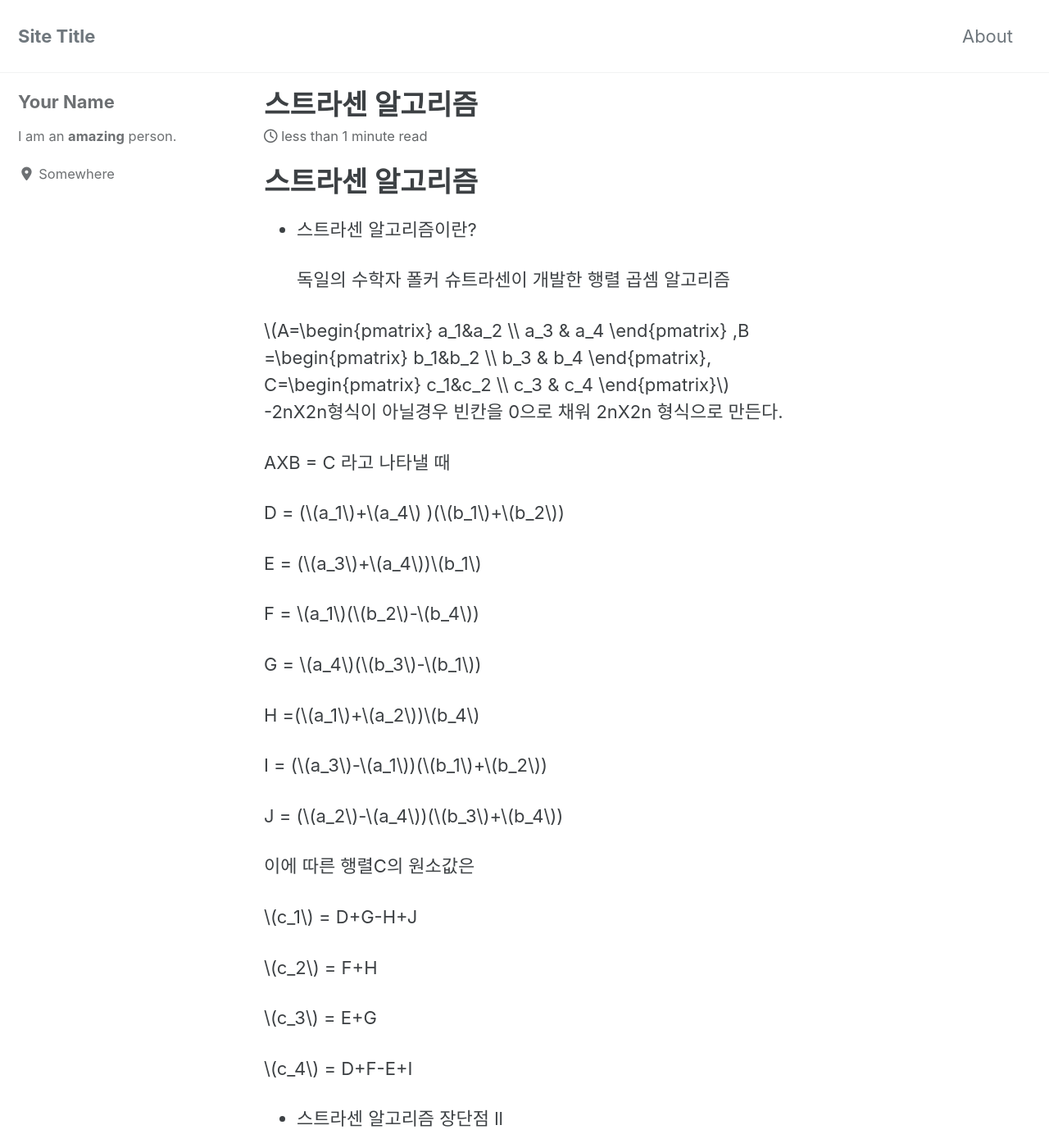
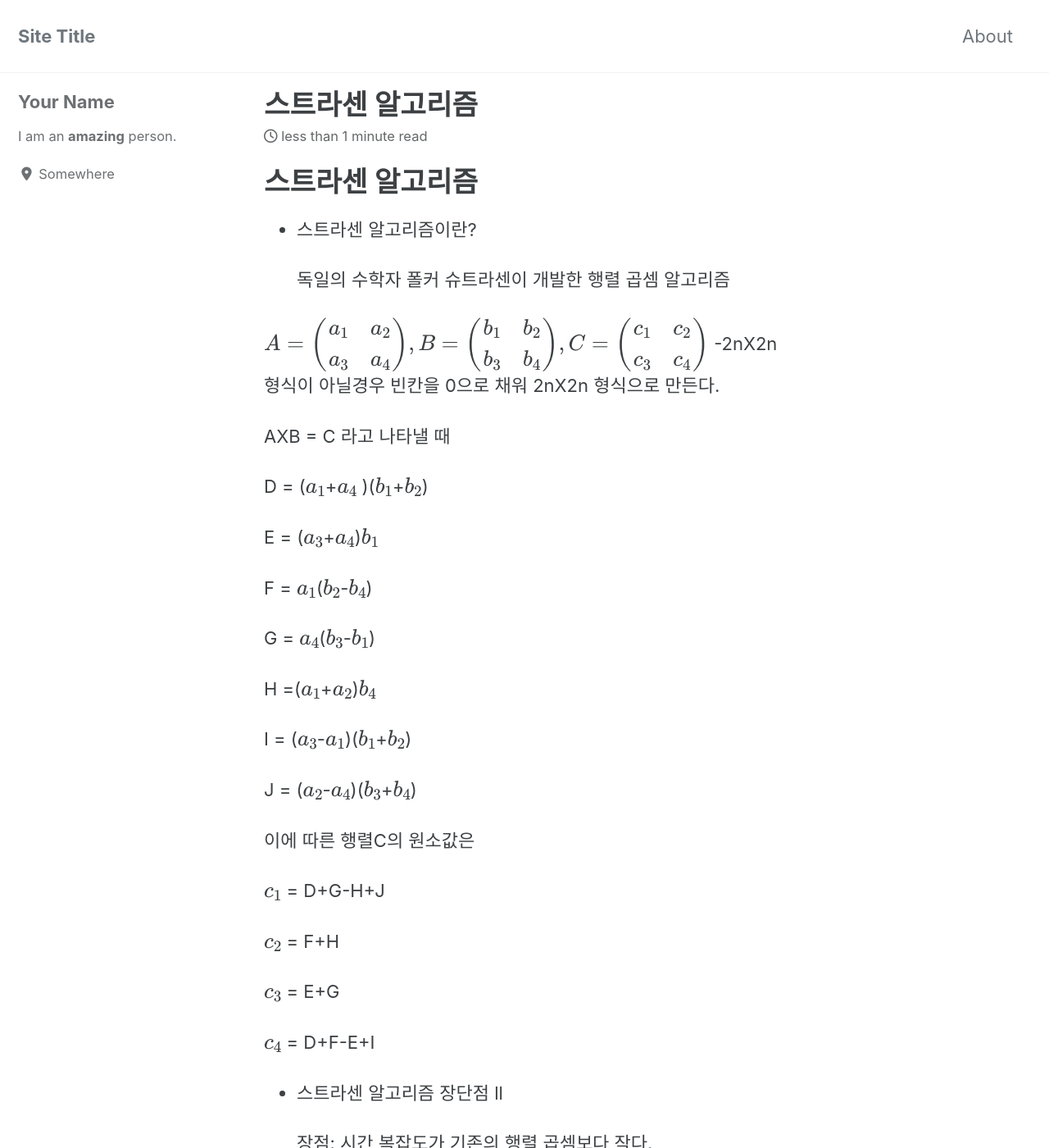
Before and after one commit to JUNHYEONGJIN/hyeongjin412.github.io, a Jekyll site: the page built from _posts/2020-04-10-스트라센 알고리즘.markdown, in a window 1280 px wide and 1400 px high. Shown: the whole window at 82% size. Built offline with Jekyll 4.4.1, drawn with Linux system fonts in a browser that asks for light colours; cached includes are drawn as plain includes; nearby versions of some CDN libraries; formulas are drawn with MathJax 3; part of the change alters nothing that is shown.

Commit message:
config done

```diff
--- a/_config.yml
+++ b/_config.yml
@@ -279,3 +279,10 @@ defaults:
       comments: # true
       share: true
       related: true
+
+# Conversion
+markdown: kramdown
+highlighter: rouge
+lsi: false
+excerpt_separator: "\n\n"
+incremental: false
--- /dev/null
+++ b/_includes/mathjax_support.html
@@ -0,0 +1,23 @@
+<script type="text/x-mathjax-config">
+MathJax.Hub.Config({
+    TeX: {
+      equationNumbers: {
+        autoNumber: "AMS"
+      }
+    },
+    tex2jax: {
+    inlineMath: [ ['$', '$'] ],
+    displayMath: [ ['$$', '$$'] ],
+    processEscapes: true,
+  }
+});
+MathJax.Hub.Register.MessageHook("Math Processing Error",function (message) {
+	  alert("Math Processing Error: "+message[1]);
+	});
+MathJax.Hub.Register.MessageHook("TeX Jax - parse error",function (message) {
+	  alert("Math Processing Error: "+message[1]);
+	});
+</script>
+<script type="text/javascript" async
+  src="https://cdn.mathjax.org/mathjax/latest/MathJax.js?config=TeX-MML-AM_CHTML">
+</script>
--- a/_layouts/default.html
+++ b/_layouts/default.html
@@ -10,6 +10,9 @@
 -->
 <html lang="{{ site.locale | slice: 0,2 | default: "en" }}" class="no-js">
   <head>
+    {% if page.use_math %}
+    {% include mathjax_support.html %}
+    {% endif %}
     {% include head.html %}
     {% include head/custom.html %}
   </head>
--- a/_posts/2020-04-10-스트라센 알고리즘.markdown
+++ b/_posts/2020-04-10-스트라센 알고리즘.markdown
@@ -3,6 +3,7 @@ layout: single
 title:  "스트라센 알고리즘"
 date:   2020-04-10 20:39:08 +0900
 categories: jekyll update
+use_math: true
 ---
 # 스트라센 알고리즘
 
```
